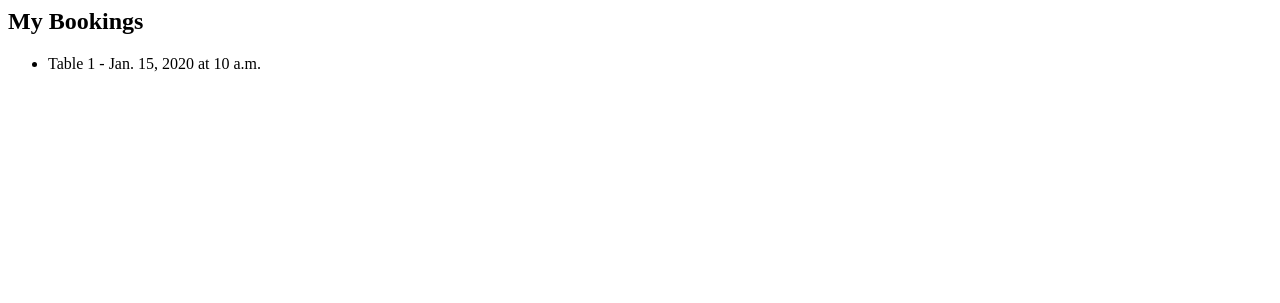
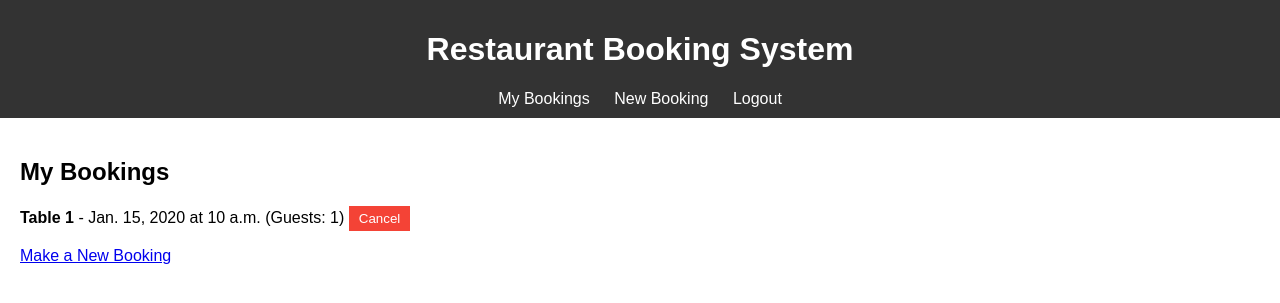
Before and after one commit to Ebby88sharma/restraunt-booking-system, a Django app: template bookings/templates/bookings/booking_list.html in a window 1280 px wide. Shown: the top 303 px of the page. Run offline with Django 5.2, Linux system fonts and the light colour scheme; the template is opened without the code that fills it: values that come from a table or form of the project are taken from there, others are empty; tables that the repository leaves empty hold one stand-in row (values such as "Sample post").

Commit message:
frontend setup

```diff
--- a/booking_system/settings.py
+++ b/booking_system/settings.py
@@ -60,7 +60,7 @@ ROOT_URLCONF = 'booking_system.urls'
 TEMPLATES = [
     {
         'BACKEND': 'django.template.backends.django.DjangoTemplates',
-        'DIRS': [],
+        'DIRS': [BASE_DIR / 'templates'],  # Include the templates directory
         'APP_DIRS': True,
         'OPTIONS': {
             'context_processors': [
--- a/booking_system/urls.py
+++ b/booking_system/urls.py
@@ -15,9 +15,15 @@ Including another URLconf
     2. Add a URL to urlpatterns:  path('blog/', include('blog.urls'))
 """
 from django.contrib import admin
+from django.shortcuts import redirect
+from django.contrib.auth import views as auth_views  # Import auth_views
+
 from django.urls import path, include
 
 urlpatterns = [
-    path('admin/', admin.site.urls),
-    path('bookings/', include('bookings.urls')),
+     path('admin/', admin.site.urls),
+    path('bookings/', include('bookings.urls')),  # Include bookings app URLs
+    path('logout/', auth_views.LogoutView.as_view(next_page='/'), name='logout'),  # Logout URL
+
+    path('', lambda request: redirect('booking_list')),
 ]
--- a/bookings/templates/bookings/booking_list.html
+++ b/bookings/templates/bookings/booking_list.html
@@ -1,6 +1,16 @@
+{% extends 'base.html' %}
+
+{% block content %}
 <h2>My Bookings</h2>
-<ul>
+<ul id="booking-list">
     {% for booking in bookings %}
-    <li>Table {{ booking.table.table_number }} - {{ booking.booking_date }} at {{ booking.booking_time }}</li>
+    <li>
+        <strong>Table {{ booking.table.table_number }}</strong> -
+        {{ booking.booking_date }} at {{ booking.booking_time }}
+        (Guests: {{ booking.guests }})
+        <button class="delete-btn" data-id="{{ booking.id }}">Cancel</button>
+    </li>
     {% endfor %}
 </ul>
+<a href="{% url 'create_booking' %}" class="button">Make a New Booking</a>
+{% endblock %}
--- a/static/script.js
+++ b/static/script.js
@@ -0,0 +1,26 @@
+document.addEventListener('DOMContentLoaded', () => {
+    const deleteButtons = document.querySelectorAll('.delete-btn');
+
+    deleteButtons.forEach(button => {
+        button.addEventListener('click', (event) => {
+            const bookingId = event.target.getAttribute('data-id');
+            if (confirm("Are you sure you want to cancel this booking?")) {
+                fetch(`/bookings/delete/${bookingId}/`, {
+                    method: 'DELETE',
+                    headers: {
+                        'X-CSRFToken': document.querySelector('[name=csrfmiddlewaretoken]').value,
+                    },
+                })
+                .then(response => response.json())
+                .then(data => {
+                    if (data.message) {
+                        alert(data.message);
+                        location.reload();
+                    } else {
+                        alert(data.error);
+                    }
+                });
+            }
+        });
+    });
+});
--- a/static/style.css
+++ b/static/style.css
@@ -0,0 +1,47 @@
+body {
+    font-family: Arial, sans-serif;
+    margin: 0;
+    padding: 0;
+}
+
+header {
+    background-color: #333;
+    color: #fff;
+    padding: 10px;
+    text-align: center;
+}
+
+header nav a {
+    color: #fff;
+    margin: 0 10px;
+    text-decoration: none;
+}
+
+header nav a:hover {
+    text-decoration: underline;
+}
+
+main {
+    padding: 20px;
+}
+
+ul {
+    list-style: none;
+    padding: 0;
+}
+
+li {
+    margin-bottom: 10px;
+}
+
+button {
+    background-color: #f44336;
+    color: white;
+    border: none;
+    padding: 5px 10px;
+    cursor: pointer;
+}
+
+button:hover {
+    background-color: #d32f2f;
+}
--- a/templates/base.html
+++ b/templates/base.html
@@ -0,0 +1,28 @@
+{% load static %}
+<!DOCTYPE html>
+<html lang="en">
+
+<head>
+    <meta charset="UTF-8">
+    <meta name="viewport" content="width=device-width, initial-scale=1.0">
+    <title>Restaurant Booking System</title>
+    <link rel="stylesheet" href="{% static 'css/style.css' %}">
+</head>
+
+<body>
+    <header>
+        <h1>Restaurant Booking System</h1>
+        <nav>
+            <a href="{% url 'booking_list' %}">My Bookings</a>
+            <a href="{% url 'create_booking' %}">New Booking</a>
+            <a href="{% url 'logout' %}">Logout</a>
+        </nav>
+    </header>
+    <main>
+        {% block content %}
+        {% endblock %}
+    </main>
+    <script src="{% static 'js/script.js' %}"></script>
+</body>
+
+</html>
```
Also changed, not shown: bookings/templates/bookings/create_booking.html (+9 -5 lines).
